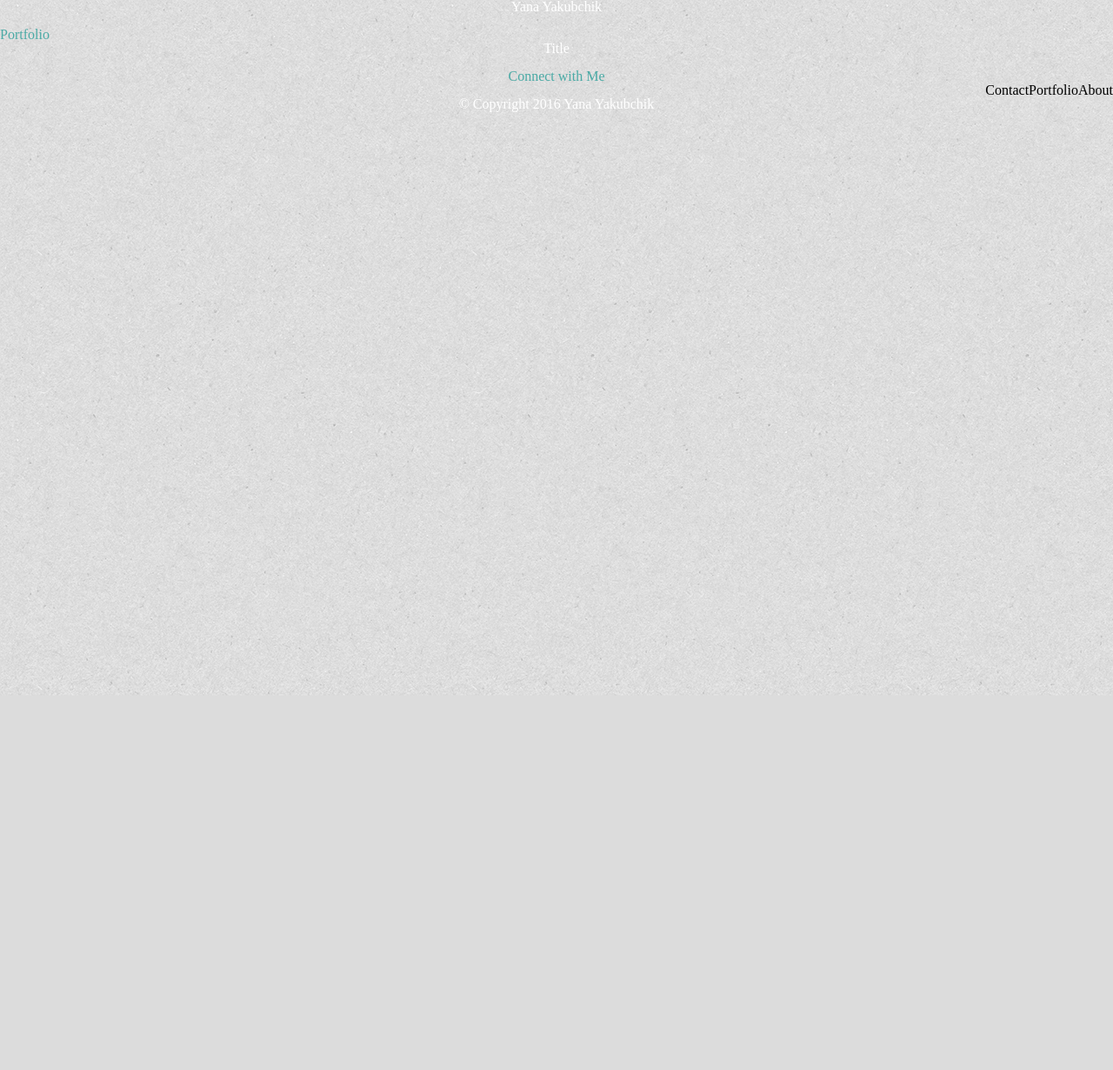
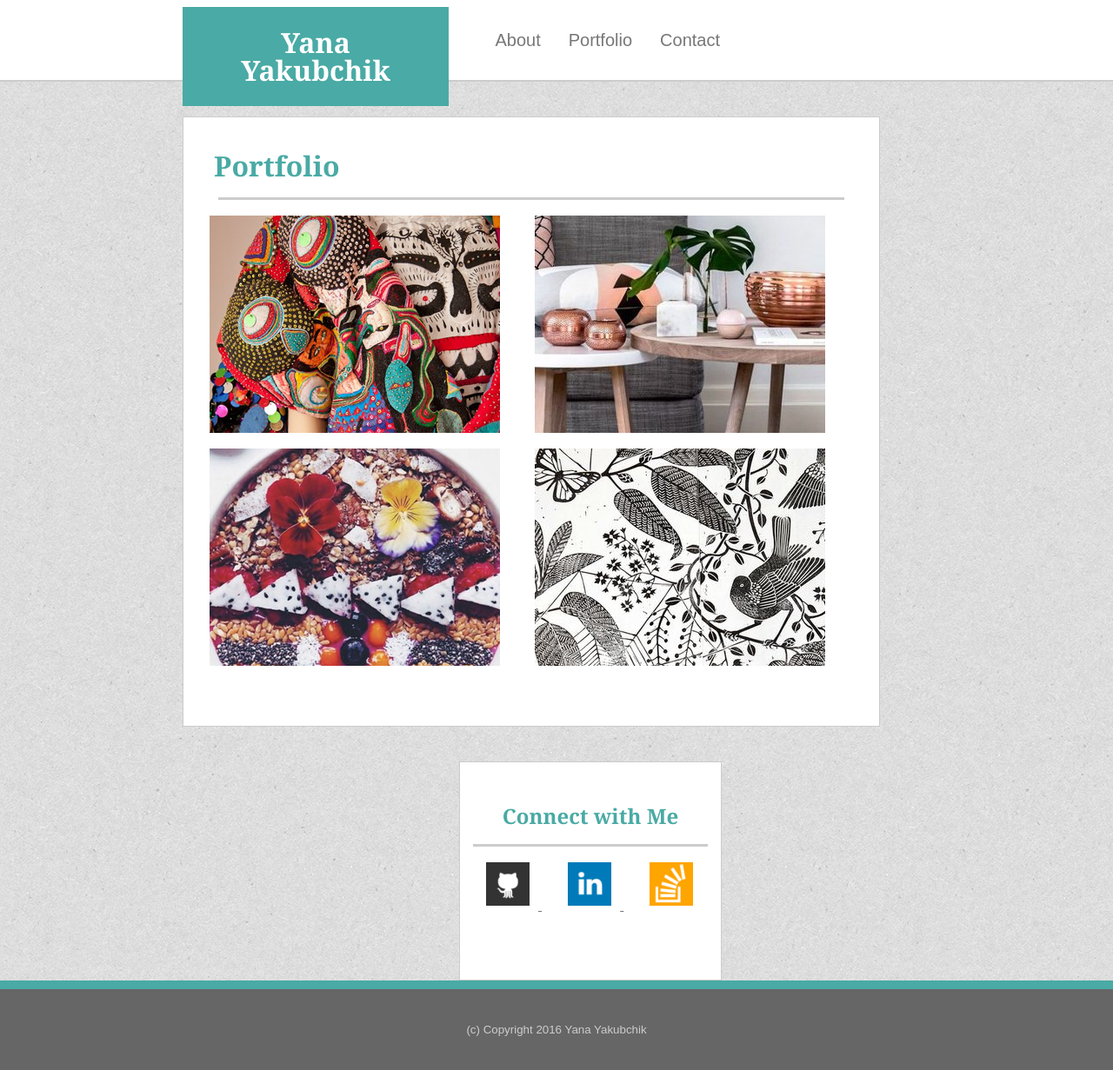
Before and after one commit to y908/Basic-Portfolio, a PHP site: page /portfolio.html in a window 1280 px wide. Shown: the whole page at 87% size. Before the commit the page ends 800 px from the top, so only its background shows below. Run offline with PHP 8.4, Linux system fonts and the light colour scheme.

Commit message:
portfolio edit 3 5.5.16

```diff
--- a/assets/css/style.css
+++ b/assets/css/style.css
@@ -32,10 +32,20 @@ body {
 	width: 700px;
 	background: #ffffff;
 	border: solid .5px #cccccc;
-	margin-left: 200px;
+	margin-left: 210px;
 	margin-bottom: 40px;
 	float: left;
 
+}
+
+.portfolio{
+	height: 700px;
+	width: 800px;
+	background: #ffffff;
+	border: solid .5px #cccccc;
+	margin-left: 210px;
+	margin-bottom: 40px;
+	float: left;
 }
 
 .contact{
@@ -43,7 +53,7 @@ body {
 	width: 700px;
 	background: #ffffff;
 	border: solid .5px #cccccc;
-	margin-left: 200px;
+	margin-left: 210px;
 	margin-bottom: 40px;
 	float: left;
 	position: relative;
@@ -128,10 +138,11 @@ p{
 
 }
 
+
 img {
-	padding: 15px;
+	margin: 10px;
 	margin-bottom: 5px;
-	margin-left: 10px
+	margin-left: 30px
 }
 
 hr {
--- a/portfolio.html
+++ b/portfolio.html
@@ -2,21 +2,59 @@
 <html>
 <head>
 	<title>Yana Yakubchik</title>
-	<link rel="stylesheet" type="text/css" href="style.css">
-	<link rel="stylesheet" type="text/css" href="reset.css">
+ 	<link rel="stylesheet" type="text/css" href="assets/css/reset.css"/>
+	<link rel="stylesheet" type="text/css" href="assets/css/style.css"/>
+<!--<link rel="stylesheet" type="text/css" href="style2.css"/>-->
 </head>
+
 <body>
-	<h1>Yana Yakubchik</h1>
-<br>
-	<h2>Portfolio</h2>
-	<h4>Title</h4>
-<br>
-	<h3>Connect with Me</h3>
-<ul>
-	<li>About</li>
-	<li>Portfolio</li>
-	<li>Contact</li>
-</ul>
-	<h4>© Copyright 2016 Yana Yakubchik</h4>
+
+	<div class="navbar">
+		<ul>
+				<li><a class="active" href="#Contact">Contact</a></li>
+				<li><a class="active" href="#portfolio">Portfolio</a></li>
+				<li><a class="active" href="#about">About</a></li>
+	</div>
+
+	<div class="name">
+		<h1>Yana Yakubchik</h1>
+	</div>
+
+	<div class="portfolio">
+		<h2>Portfolio</h2>
+		<hr>
+		<table>
+			<th colspan="2"></th>
+			<tr>
+				<td><img src="assets/images/1.png"></td>
+				<td><img src="assets/images/2.png"></td>
+			</tr>
+			<tr>
+				<td><img src="assets/images/3.png"></td>
+				<td><img src="assets/images/4.png"></td>
+			</tr>
+		</table>
+
+	</div>
+
+	<div class="connect">
+		<h3>Connect with Me</h3>
+			<hr>
+		<a href="#">
+			<img src="assets/images/GitHub.png" alt="git" width="50" height="50">
+		</a>
+		<a href="#">
+			<img src="assets/images/LinkedIn.png" alt="git" width="50" height="50">
+		</a>
+		<a href="#">
+			<img src="assets/images/Stack.png" alt="git" width="50" height="50">
+		</a>
+	</div>
+
+	<div class="footer">
+		(c) Copyright 2016 Yana Yakubchik
+	</div>
+
+
 </body>
 </html>
```
Also changed, not shown: assets/images/1.png (added), assets/images/2.png (added), assets/images/3.png (added), assets/images/4.png (added), assets/images/5.png (added). Lines whose indentation alone changed are shown as unchanged.
